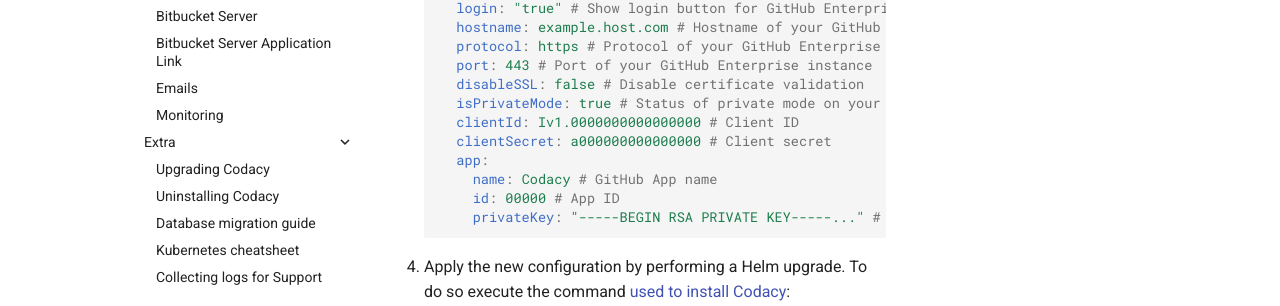
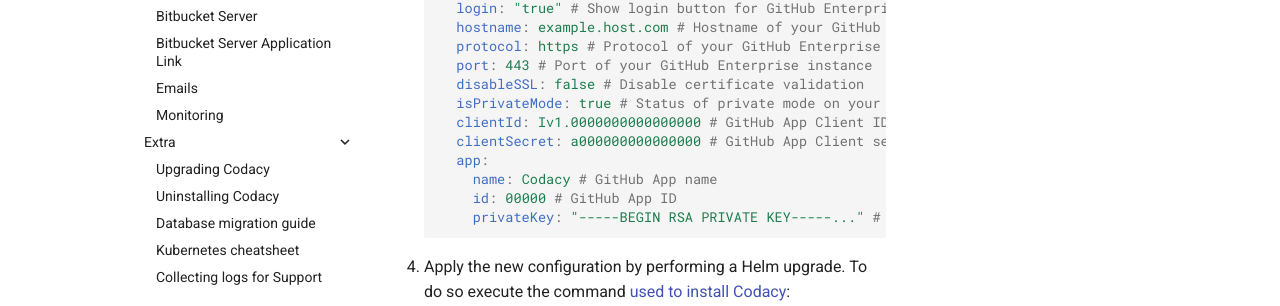
Before and after one commit to codacy/chart, an MkDocs documentation site: the page built from docs/configuration/integrations/github-enterprise.md, in a window 1280 px wide and 1233 px high. Shown: the part 493-799 px from the top of the window. Built offline with MkDocs 1.6.1 and Material for MkDocs 9.7.7, drawn with Linux system fonts in a browser that asks for light colours.

Commit message:
Small edits to github-cloud.md and github-enterprise.md

````diff
--- a/docs/configuration/integrations/github-enterprise.md
+++ b/docs/configuration/integrations/github-enterprise.md
@@ -17,11 +17,11 @@
       port: 443 # Port of your GitHub Enterprise instance
       disableSSL: false # Disable certificate validation
       isPrivateMode: true # Status of private mode on your GitHub Enterprise instance
-      clientId: Iv1.0000000000000000 # Client ID
-      clientSecret: a000000000000000 # Client secret
+      clientId: Iv1.0000000000000000 # GitHub App Client ID
+      clientSecret: a000000000000000 # GitHub App Client secret
       app:
         name: Codacy # GitHub App name
-        id: 00000 # App ID
+        id: 00000 # GitHub App ID
         privateKey: "-----BEGIN RSA PRIVATE KEY-----..." # Contents of the .pem file with newlines removed
     ```
 
````
Also changed, not shown: docs/configuration/integrations/github-cloud.md (+0 -2 lines).
